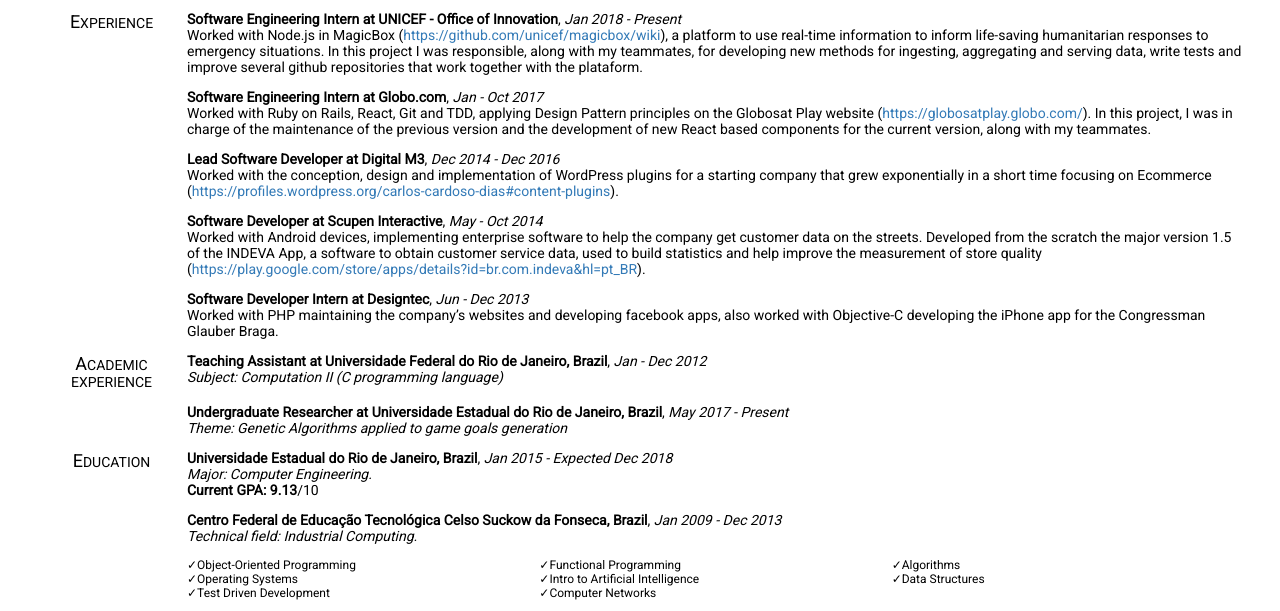
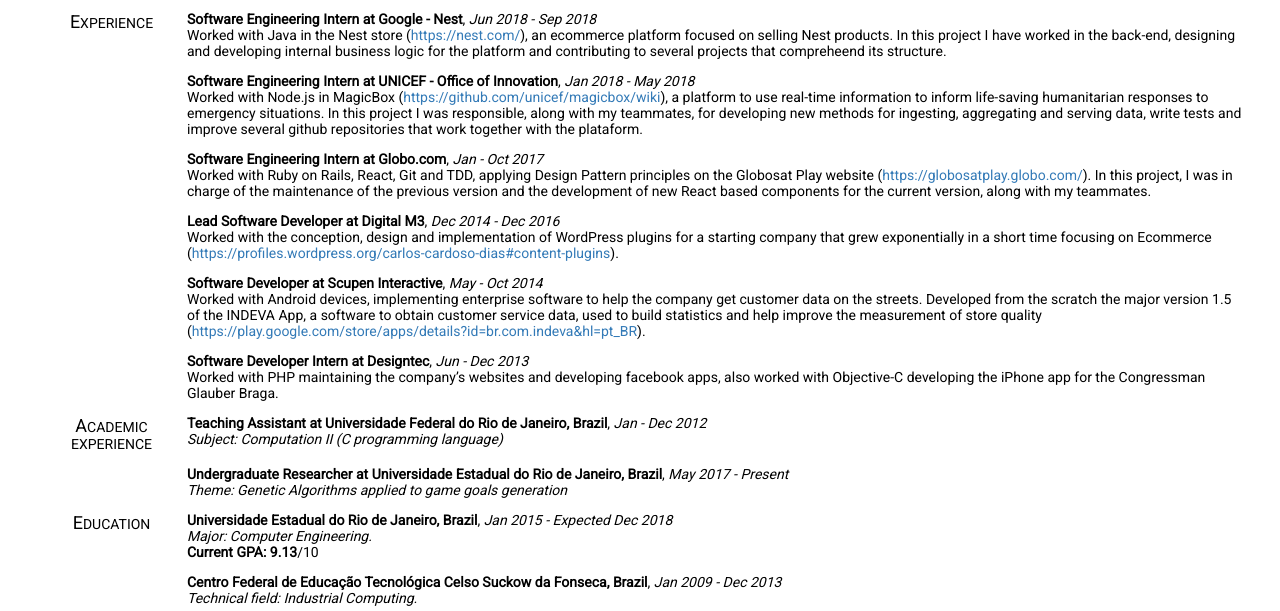
Before and after one commit to carloscdias/resume, a plain HTML site: page index.html in a window 1280 px wide. Shown: the part 148-759 px from the top of the page. Drawn offline with Linux system fonts and the light colour scheme.

Commit message:
add experience - internship at google

```diff
--- a/index.html
+++ b/index.html
@@ -79,7 +79,15 @@
       <h2 class="grid-header">Experience</h2>
 
       <div class="grid-content">
-        <p><span class="featured">Software Engineering Intern at UNICEF - Office of Innovation</span>, <span class="time">Jan 2018 - Present</span></p>
+        <p><span class="featured">Software Engineering Intern at Google - Nest</span>, <span class="time">Jun 2018 - Sep 2018</span></p>
+        <p>
+          Worked with Java in the Nest store (<a href="https://nest.com/" target="_blank">https://nest.com/</a>), an ecommerce platform focused on selling Nest products.
+          In this project I have worked in the back-end, designing and developing internal business logic for the platform and contributing to several projects
+          that compreheend its structure.
+        </p>
+      </div>
+      <div class="grid-content">
+        <p><span class="featured">Software Engineering Intern at UNICEF - Office of Innovation</span>, <span class="time">Jan 2018 - May 2018</span></p>
         <p>
           Worked with Node.js in MagicBox (<a href="https://github.com/unicef/magicbox/wiki" target="_blank">https://github.com/unicef/magicbox/wiki</a>),
           a platform to use real-time information to inform life-saving humanitarian responses to emergency situations. In this project I was responsible,
```
